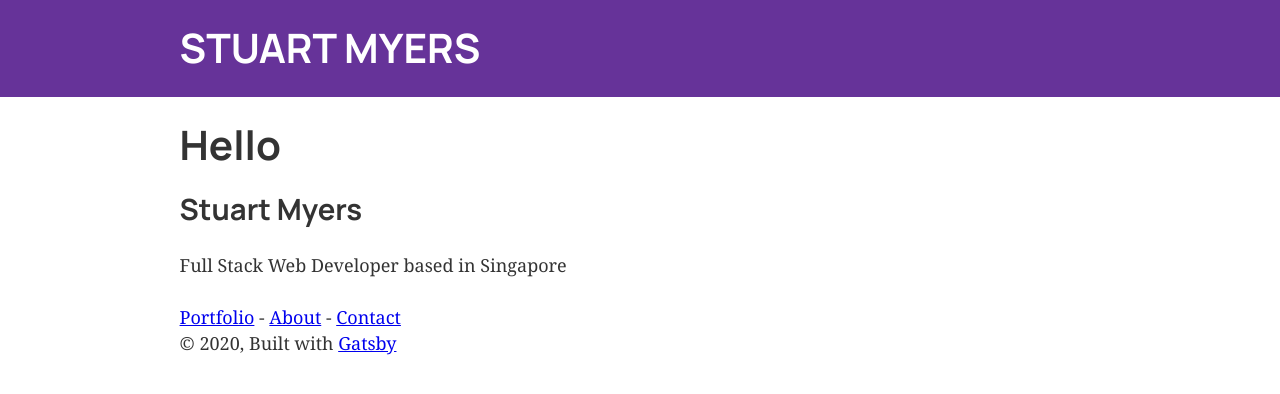
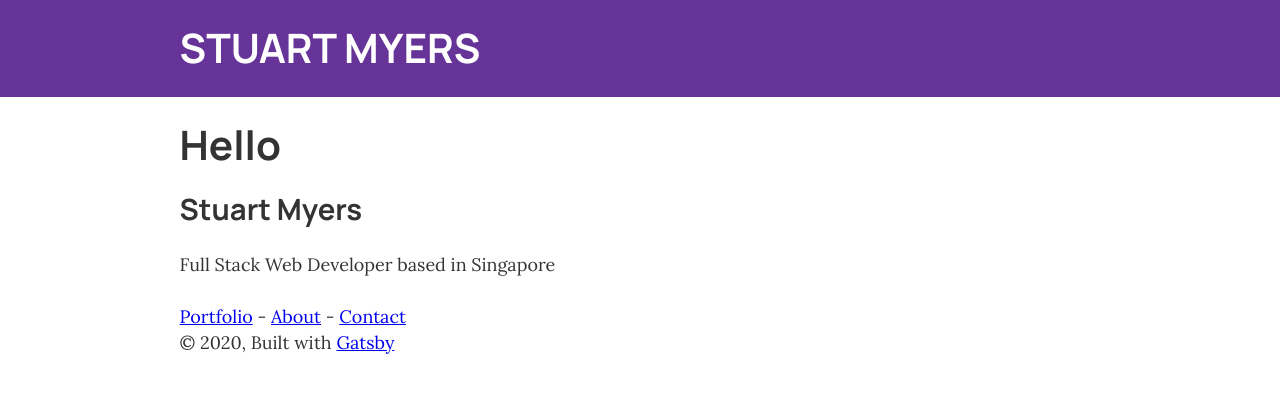
Before and after one commit to LaustinSpayce/stuartmyers-portfolio, a Gatsby site: page / in a window 1280 px wide. Built offline with nearby package versions, Linux system fonts and the light colour scheme; Gatsby itself is replaced by a stand-in of ours.

Commit message:
More professional font choices

```diff
--- a/src/components/layout.css
+++ b/src/components/layout.css
@@ -7,6 +7,14 @@
   font-family: "ManropeBold";
   src: url("../../static/fonts/manrope/Manrope-Bold.woff2") format("woff2");
 }
+
+@font-face {
+  font-family: 'Lora';
+  font-style: normal;
+  font-weight: 400;
+  src: url('../../static/fonts/lora/lora-v15-latin-regular.woff2') format('woff2'), /* Super Modern Browsers */
+}
+
 
 html {
   font-family: sans-serif;
@@ -210,7 +218,7 @@ html {
 }
 body {
   color: hsla(0, 0%, 0%, 0.8);
-  font-family: georgia, serif;
+  font-family: Lora, georgia, serif;
   font-weight: normal;
   word-wrap: break-word;
   font-kerning: normal;
```
Also changed, not shown: static/fonts/lora/lora-v15-latin-regular.svg (added), static/fonts/lora/lora-v15-latin-regular.ttf (added), static/fonts/lora/lora-v15-latin-regular.woff (added), static/fonts/lora/lora-v15-latin-regular.woff2 (added), 1 other file.
